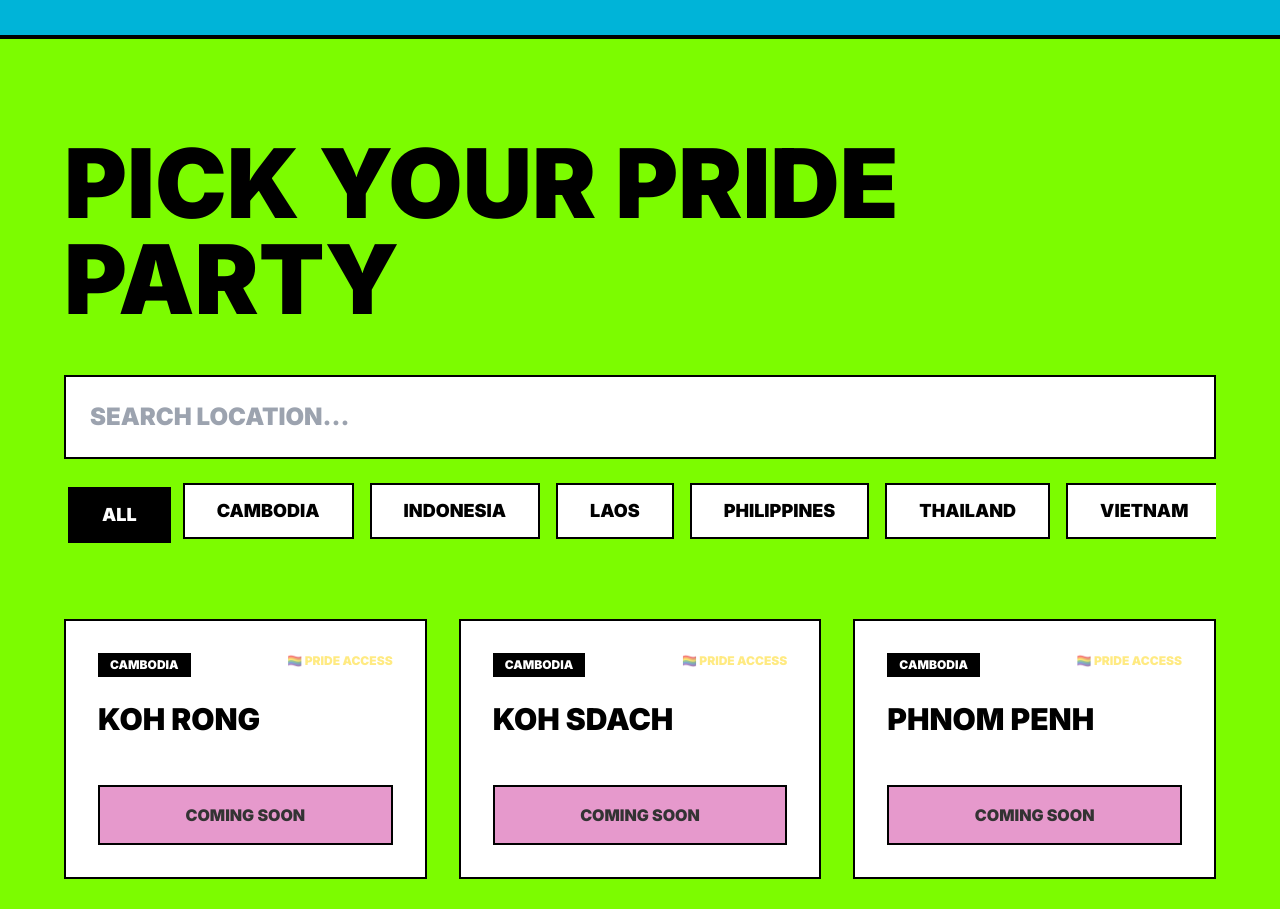
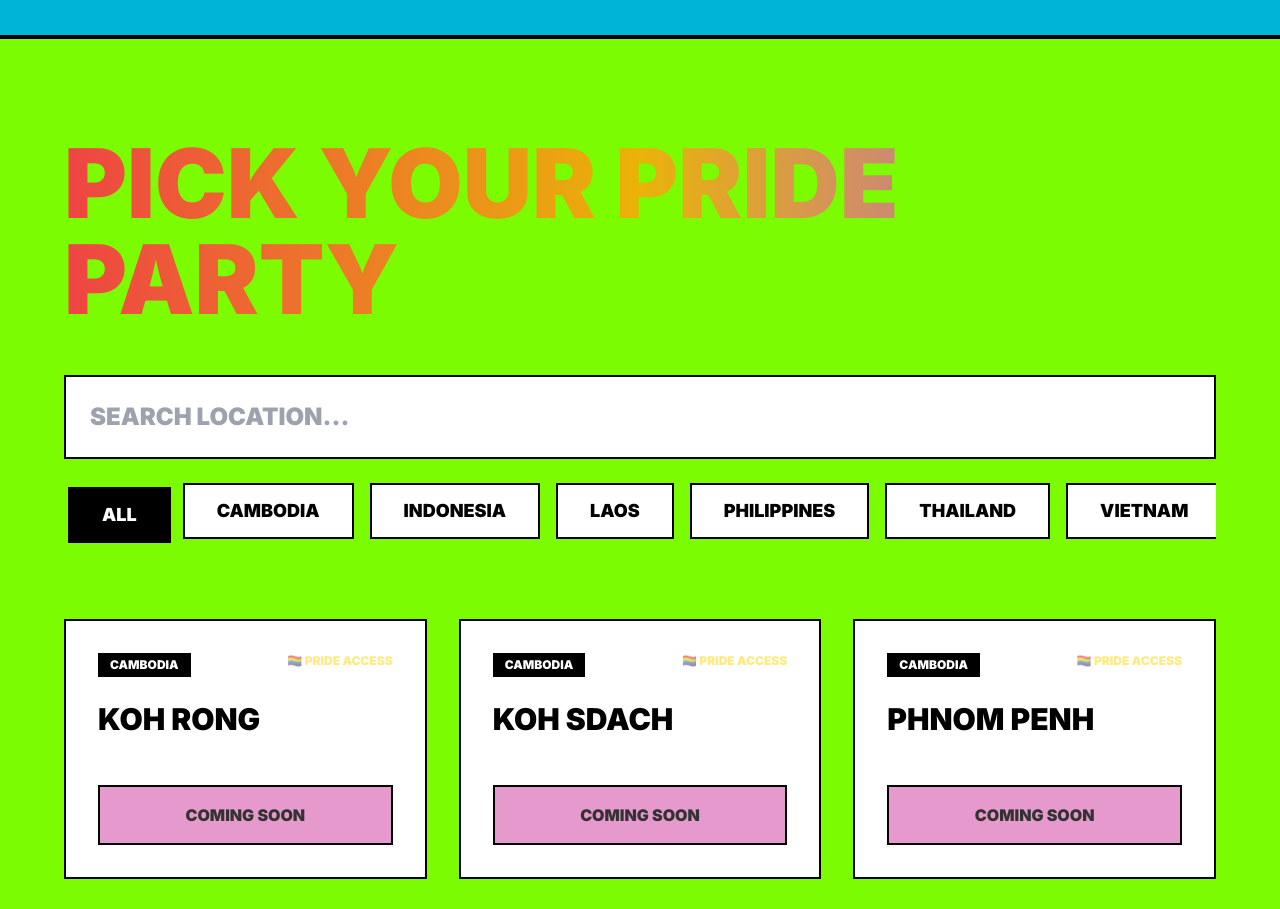
Before and after one commit to CFSiteDesign/mm-pride, a React (Vite) app: page / in a window 1280 px wide. Shown: the part 1860-2769 px from the top of the page. Built offline with nearby package versions, Linux system fonts and the light colour scheme; the HTML template or start-up script is replaced by a standard one.

Commit message:
Changes
Co-authored-by: CFSiteDesign <254830542+CFSiteDesign@users.noreply.github.com>

```diff
--- a/src/components/PropertySelector.tsx
+++ b/src/components/PropertySelector.tsx
@@ -20,7 +20,7 @@ const PropertySelector = () => {
     <section id="selector" className="relative py-12 md:py-24 overflow-hidden" style={{ backgroundColor: '#7CFC00' }}>
       <ScatteredStars />
       <div className="px-4 md:px-16 max-w-7xl mx-auto">
-        <h2 className="text-3xl md:text-8xl font-black uppercase mb-6 md:mb-8 text-foreground text-center md:text-left leading-none">
+        <h2 className="text-3xl md:text-8xl font-black uppercase mb-6 md:mb-8 text-center md:text-left leading-none bg-gradient-to-r from-red-500 via-yellow-500 via-green-500 via-blue-500 to-purple-500 bg-clip-text text-transparent">
           Pick your<br className="md:hidden" /> Pride<br />party
         </h2>
 
```
